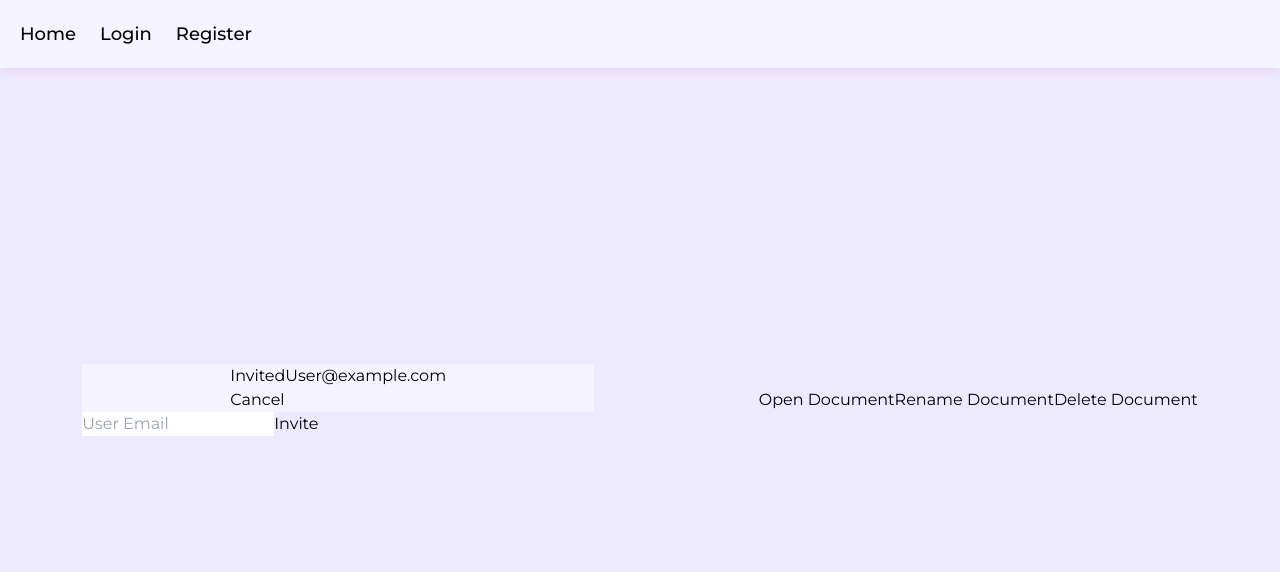
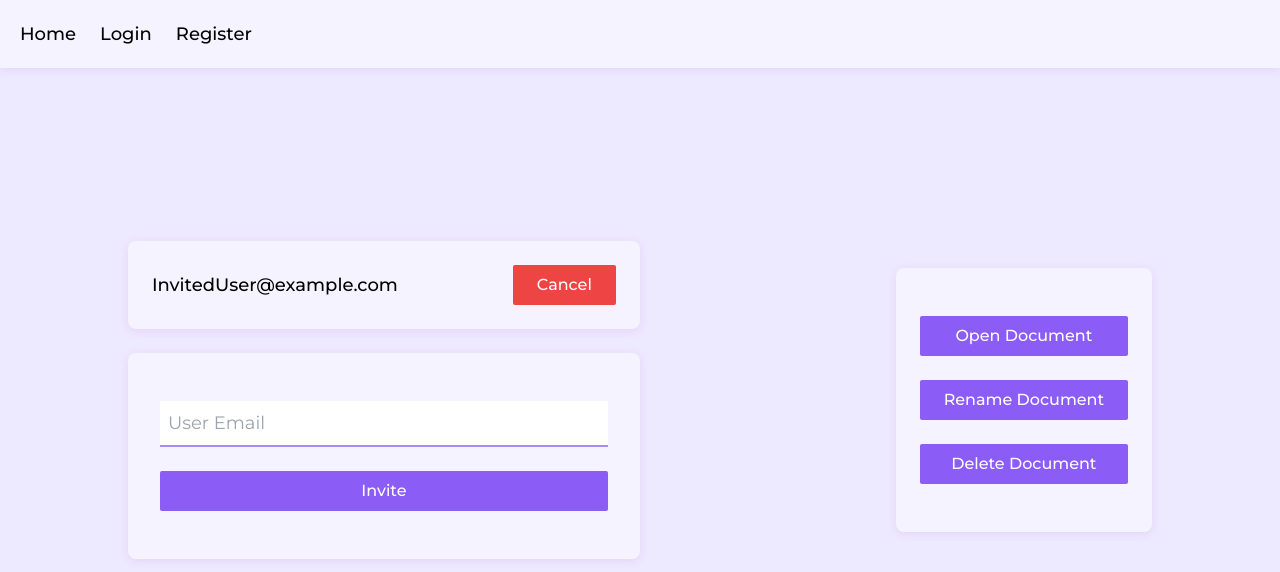
Before and after one commit to krystiano13/docs, a React (Vite) app in the folder client/: page /document in a window 1280 px wide. Shown: the top 572 px of the page. Built offline with nearby package versions, Linux system fonts and the light colour scheme.

Commit message:
create styles for 'Document' view

```diff
--- a/client/src/views/Document.tsx
+++ b/client/src/views/Document.tsx
@@ -3,26 +3,51 @@ import { useState } from "react";
 export function Document() {
   const [invites, setInvites] = useState([]);
   return (
-    <div className="overflow-x-hidden w-[100vw] h-[100vh] flex flex-col md:flex-row justify-around items-center">
-      <section id="invites" className="w-[90vw] md:w-2/5 max-h-[60vh]">
+    <div className="overflow-x-hidden w-[100vw] min-h-[100vh] flex flex-col md:flex-row justify-center gap-6 md:gap-0 md:justify-around items-center">
+      <section
+        id="invites"
+        className="w-[90vw] md:w-2/5 max-h-[50vh] flex flex-col gap-6"
+      >
         <div
           id="invites_list"
-          className="bg-violet-50 w-full h-auto flex flex-col items-center"
+          className="overflow-y-auto max-h-[50vh] bg-violet-50 w-full h-auto flex flex-col items-center rounded-lg violet-shadow gap-3 p-6"
         >
-          <div>
-            <h3>InvitedUser@example.com</h3>
-            <button>Cancel</button>
+          <div className="flex items-center gap-2 justify-between w-full">
+            <h3 className="md:text-lg font-medium">InvitedUser@example.com</h3>
+            <button className="text-white font-medium hover:bg-red-400 transition-colors bg-red-500 p-2 pl-6 pr-6 rounded-sm">
+              Cancel
+            </button>
           </div>
         </div>
-        <form>
-          <input type="email" required name="email" placeholder="User Email" />
-          <button type="submit">Invite</button>
+        <form className="p-8 w-full pt-12 pb-12 rounded-lg violet-shadow bg-violet-50 flex flex-col justify-start gap-6">
+          <input
+            className="text-lg transition p-2 focus:border-b-violet-300 border-b-violet-400 border-b-2 border-b-solid outline-none"
+            type="email"
+            required
+            name="email"
+            placeholder="User Email"
+          />
+          <button
+            className="w-full text-white font-medium hover:bg-violet-400 transition-colors bg-violet-500 p-2 pl-6 pr-6 rounded-sm"
+            type="submit"
+          >
+            Invite
+          </button>
         </form>
       </section>
-      <section id="options">
-        <button>Open Document</button>
-        <button>Rename Document</button>
-        <button>Delete Document</button>
+      <section
+        id="options"
+        className="bg-violet-50 violet-shadow flex flex-col gap-6 items-center justify-center rounded-lg p-6 pt-12 pb-12"
+      >
+        <button className="w-full text-white font-medium hover:bg-violet-400 transition-colors bg-violet-500 p-2 pl-6 pr-6 rounded-sm">
+          Open Document
+        </button>
+        <button className="w-full text-white font-medium hover:bg-violet-400 transition-colors bg-violet-500 p-2 pl-6 pr-6 rounded-sm">
+          Rename Document
+        </button>
+        <button className="w-full text-white font-medium hover:bg-violet-400 transition-colors bg-violet-500 p-2 pl-6 pr-6 rounded-sm">
+          Delete Document
+        </button>
       </section>
     </div>
   );
```
